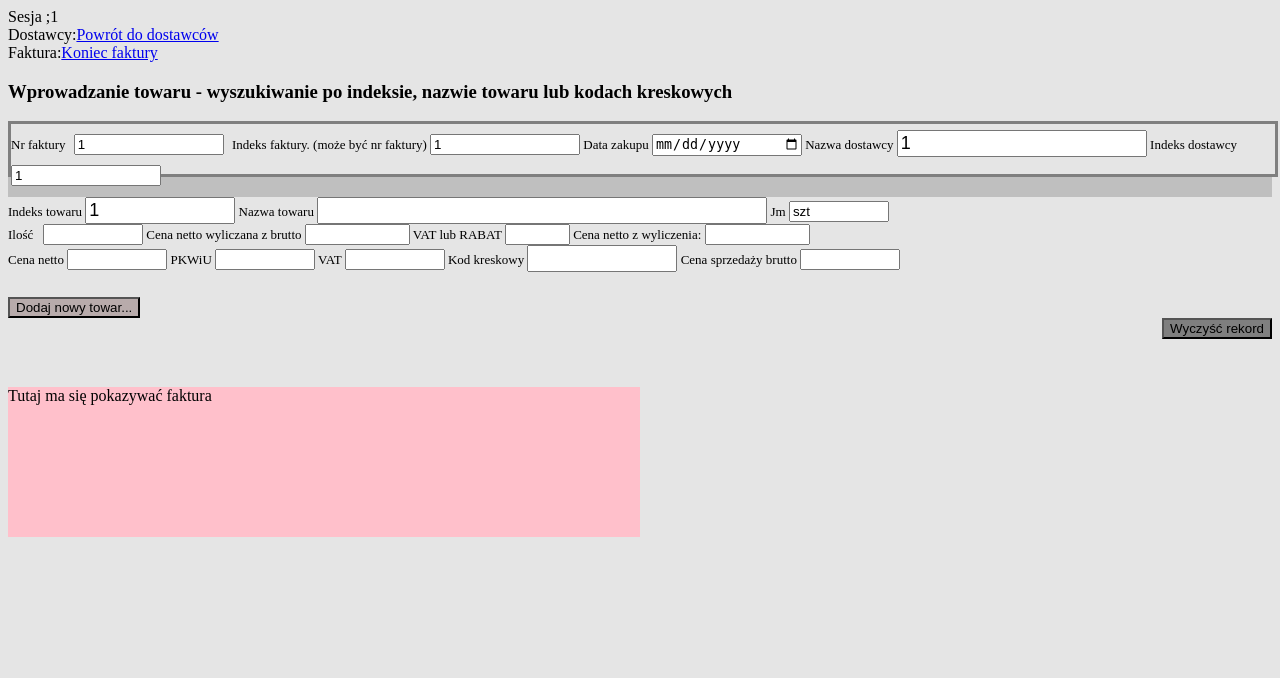
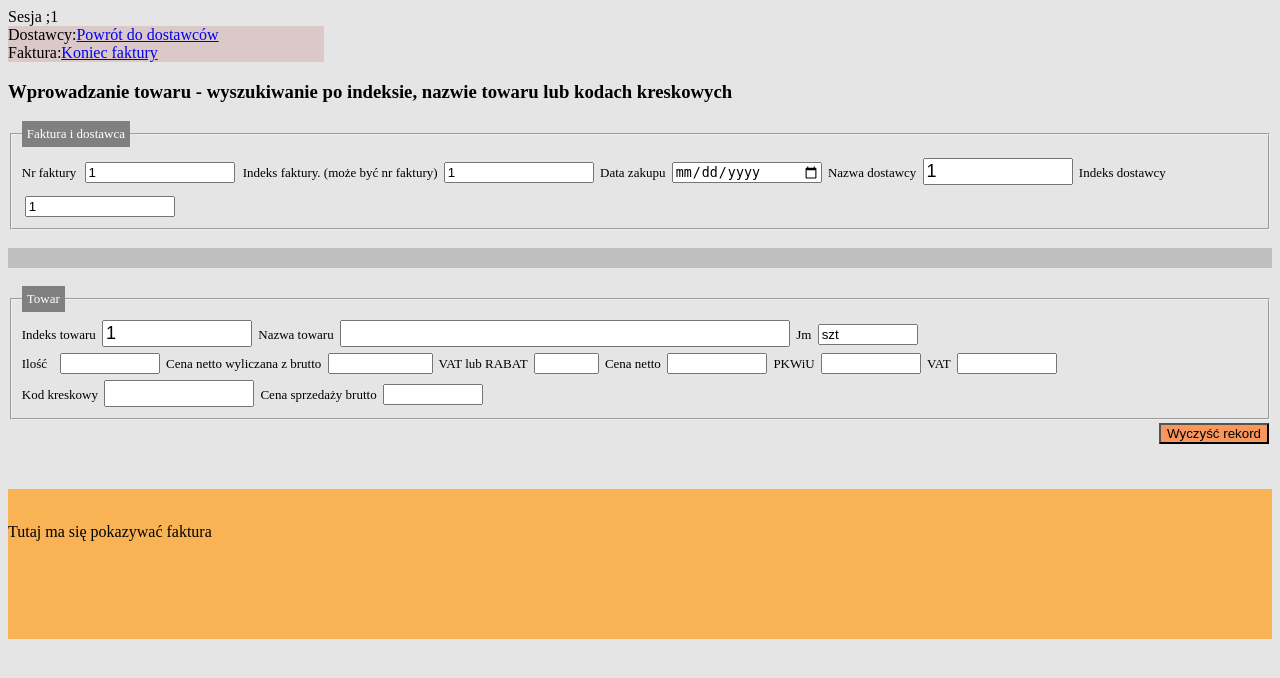
Before and after one commit to adamromek/sklep, a PHP site: page /?indeks=1 in a window 1280 px wide. Shown: the top 678 px of the page. Run offline with PHP 8.4, Linux system fonts and the light colour scheme; the visitor is signed in with stand-in values (Sample User, id 1); data that the repository does not hold is empty; some libraries are stand-ins or nearby versions.

Commit message:
23-06-2020 godz.11.30

```diff
--- a/css/style.css
+++ b/css/style.css
@@ -1,35 +1,56 @@
 body{
   background-color: #E5E5E5;
 }
+#top{width: 25%; background-color: #DBC8C8;}
 #pojemnik{
-	height: 250px;
-	width: 100%;
-	border-color: #FF0000;
+	height: 350px;
+	width: auto;
+	}
+button{display:none;}
+
+fieldset {
+  display: block;
+  margin-left: 2px;
+  margin-right: 2px;
+  padding-top: 0.35em;
+  padding-bottom: 0.625em;
+  padding-left: 0.75em;
+  padding-right: 0.75em;
+  border: 2px groove (internal value);
 }
-#towar{font-size: small; width: 90%;}
-#faktura{font-size: small; width: 50%;}
+
+legend {
+  background-color: gray;
+  color: white;
+  padding: 5px 5px;
+}
+
+#towar{font-size: small; width: 100%;}
+#faktura{font-size: small; width: 100%;}
 
 #form{
 	float: left;
-
 }
-#content{height:150px; width:50%; background-color:pink; }
+#content{height:150px; width:100%; background-color:#F9B254; }
 
 
 label .lab {
 	float: left;
-	padding-top: 1em;
-  	padding-left: 1em;
+	padding: 5px 5px;
 	font-size: 25px;
 	margin-left: 15px;
 }
 
+input {
+  margin: 3px;
+}
 
 input [type="text"]{
 	float: right;
-	width: 50%;
+	width: 100%;
 	display: block;
 	padding-top: 1em;
+	padding-bottom: 2em;
 	margin:30px 5px 10px 5px;
 }
 
@@ -42,15 +63,15 @@ input [type="text"]{
 #pkwiu{width: 100px;}
 #cena_brutto{width: 100px;}
 #kodKT{width: 150px;}
-#stan_mag{width:80px; }
-
+#stan_mag{width:100px; }
+#data_zak{width: 60px;}
 
 input[type=text]:focus {
   background-color: #ADD8E6;
 }
 .btn{
 	float: right;
-background-color: #7F7F7F;
+background-color: #F9965C;
 }
 button{background-color: #B8ABAB; margin-top: 25px; }
 .ui-autocomplete { height: 350px; overflow-y: scroll; overflow-x: hidden;}
@@ -58,10 +79,9 @@ button{background-color: #B8ABAB; margin-top: 25px; }
 
 #przerwa{height: 20px; background-color: #BFBFBF;}
 
-#faktura{height: 50px; width: 100%;border-style: solid; border-color: #7F7F7F; }
+#faktura{width: 100%;}
 #nr_faktury{width: 150px; margin:10px 5px 10px 5px; }
 #data_zak{width: 150px;}
 #id_f{width: 150px;}
 #indeksD{width: 150px;}
-#nazwa1{width: 250px;}
-#data_zak{width: 150px;}
+#nazwa1{width: 150px;}
--- a/dostawcy.php
+++ b/dostawcy.php
@@ -19,6 +19,7 @@ $_SESSION['dostawcy'] == 1;
 
 <?php
 // dane dostawców
+echo "Dzisiajsza data ";
 include("script/data.js");
 
  ?>
@@ -32,7 +33,7 @@ include("script/data.js");
     <label for="id_f">Indeks faktury.   (może być nr faktury)</label>
        <input type="text" name="id_f" size="30" maxlength="30" tabindex="7" placeholder="nr_faktury" required/><br>
     <label for="data_zak">Data zakupu</label>
-       <input type="date" name="data_zak" size="15" maxlength="15" tabindex="6" placeholder="2016-01-01" required pattern="[0-9]{4}-[0-9]{2}-[0-9]{2}"/><br>
+       <input type="data" name="data_zak" size="15" maxlength="15" tabindex="6" placeholder="2016-01-01" required pattern="[0-9]{4}-[0-9]{2}-[0-9]{2}"/><br>
 
     <label for="nazwa_dost">Nazwa dostawcy</label>
        <input id="nazwa1" type="text" name="nazwa_dost" size="30" maxleng="30" tabindex="9" required/>
--- a/index.php
+++ b/index.php
@@ -14,6 +14,7 @@ if(empty($_SESSION["nr_faktury"]))$_SESSION["nr_faktury"] = $_GET["nr_faktury"];
 
 	if($_SESSION['nr_faktury']) {
 echo "Sesja ;" .$_SESSION['nr_faktury'];
+
 	} else {
 		echo " Brak sesji: <br />";
 	}
@@ -26,7 +27,7 @@ $add_site = true;
 <html >
 <head>
 <meta charset="utf-8" />
-<meta name="viewport" content="width=device-width, initial-scale=1.0" />
+<meta name="viewport" content="width=device-width, initial-scale=1" />
 <title>Baza Sklepu ZooNet</title>
 <link rel="stylesheet" href="//code.jquery.com/ui/1.12.1/themes/base/jquery-ui.css">
 
@@ -93,8 +94,8 @@ $add_site = true;
 
 
  			<div id="faktura">
-
-
+<fieldset>
+	<legend>Faktura i dostawca</legend>
  	 	   <label class="lab" for="nr_faktury">Nr faktury</label>
  	      <input id="nr_faktury" type="text" name="nr_faktury" value="<?php echo ($_SESSION['nr_faktury'])?>" />
 
@@ -108,13 +109,15 @@ $add_site = true;
   		   <input id="nazwa1" type="text" name="nazwa_dost" value="<?php echo ($_SESSION['nazwa_dost']) ?>"  />
 
   		   <label class="lab" for="indeks_dost">Indeks dostawcy</label>
-         <input id="indeksD" type="text" name="indeks_dost" value="<?php echo ($_SESSION['indeks_dost']) ?>"  />
-
+         <input id="indeksD" type="text" name="indeks_dost" value="<?php echo ($_SESSION['indeks_dost']) ?>"  /><br>
+</fieldset>
  		 	</div>
+<br>
  		 	<div id="przerwa"></div>
-
+<br>
 			<div id="towar">
-
+<fieldset>
+	<legend>Towar</legend>
 			<label class="lab" for="indeks">Indeks towaru</label>
 			<input class="lab" id="indeksT" type="text" name="indeks"  value="<?php echo ($_GET['indeks']) ?>"  required >
 
@@ -130,8 +133,7 @@ $add_site = true;
 
 			<label class="lab">Cena netto wyliczana z brutto</label>
 	<input type="text" name="bruttoZb" size="10" onkeyup="licz_Z_brutto(this.form)"> VAT lub RABAT
-	<input type="text" name="vatZb" size="5" onkeyup="licz_Z_brutto(this.form)"> Cena netto z wyliczenia:
-	<input type="text" name="nettoZb" size="10"><br>
+	<input type="text" name="vatZb" size="5" onkeyup="licz_Z_brutto(this.form)">
 
 			<label class="lab">Cena netto</label>
 			<input id="cena" type="text" name="cena_z" value="<?php echo ($_GET['cena_z']) ?> "  required >
@@ -142,27 +144,28 @@ $add_site = true;
 			<input id="pkwiu" type="text" name="pkwiu" value="<?php echo ($_GET['pkwiu']) ?>"  >
 
 			<label class="lab" for="vat">VAT</label>
-			<input id="vat" type="text" name="vat" value="<?php echo ($_GET['vat']) ?>"  required >
+			<input id="vat" type="text" name="vat" value="<?php echo ($_GET['vat']) ?>"  required ><br>
 
 			<label class="lab" for="kod_k">Kod kreskowy</label>
 			<input id="kodKT" type="text" name="kod_k" value="<?php echo ($_GET['kod_k']) ?>"  >
 
 			<label class="lab" for="cena_brutto">Cena sprzedaży brutto</label>
 			<input type="text" id="cena_brutto" name="cena_brutto" value="<?php echo ($_GET['cena_brutto']) ?>"  required  >
-
+</fieldset>
         			<div id="button">
 						<button>Dodaj nowy towar...</button>
+						&nbsp;&nbsp;&nbsp;&nbsp;<input class="btn" type="reset" value="Wyczyść rekord" >
+					</div>
 
-					</div>
 	</div>
-	<input class="btn" type="reset" value="Wyczyść rekord" >
+
 	</form>
 
 </div>
 
-</div>
+</div><br>
 
-<div id="content"><p>Tutaj ma się pokazywać faktura</p></div>
+<div id="content"><br><p>Tutaj ma się pokazywać faktura</p></div>
 
 <script>
 $(function() {
@@ -239,12 +242,12 @@ $(function() {
              focus: function(event, ui) {
 	               $("#nazwaT").val(ui.item.value);
 	               $("#indeksT").val(ui.item.indeks);  //wyszukujemy po nazwie, równocześnie pokazuje indeks a dopiero po kliknięciu id
-	             /*  $("#jm").val(ui.item.jm);
+	               $("#jm").val(ui.item.jm);
 	               $("#vat").val(ui.item.vat);
 	               $("#ilosc").val(ui.item.ilosc);
 	               $("#cena").val(ui.item.cena);
 	               $("#cena_brutto").val(ui.item.cena_brutto);
-	               $("#pkwiu").val(ui.item.pkwiu); */
+	               $("#pkwiu").val(ui.item.pkwiu);
 	               $("#kodKT").val(ui.item.kodKT);
 	             //  $("#stan_mag").val(ui.item.stan);
                   return false;
@@ -260,7 +263,7 @@ $(function() {
                  $("#pkwiu").val(ui.item.pkwiu);
                  $("#kodKT").val(ui.item.kodKT);
                //   $("#stan_mag").val(ui.item.stan);
-								 alert("Selected: " + ui.item.value + " aka " + ui.item.label);
+					//			 alert("Selected: " + ui.item.value + " aka " + ui.item.label);
                 return false;
             }
     });
--- a/script/funkcje.js
+++ b/script/funkcje.js
@@ -1,6 +1,6 @@
 function licz_Z_brutto(x)
 {
-	x.nettoZb.value =(x.bruttoZb.value) / ((+x.vatZb.value / 100) +1 )
+	x.cena_z.value =(x.bruttoZb.value) / ((+x.vatZb.value / 100) +1 )
 }
  function marzaB(m)
  {
```
Also changed, not shown: 16_2.php (added, +111 -0 lines), searchKod.php (+13 -7 lines).
